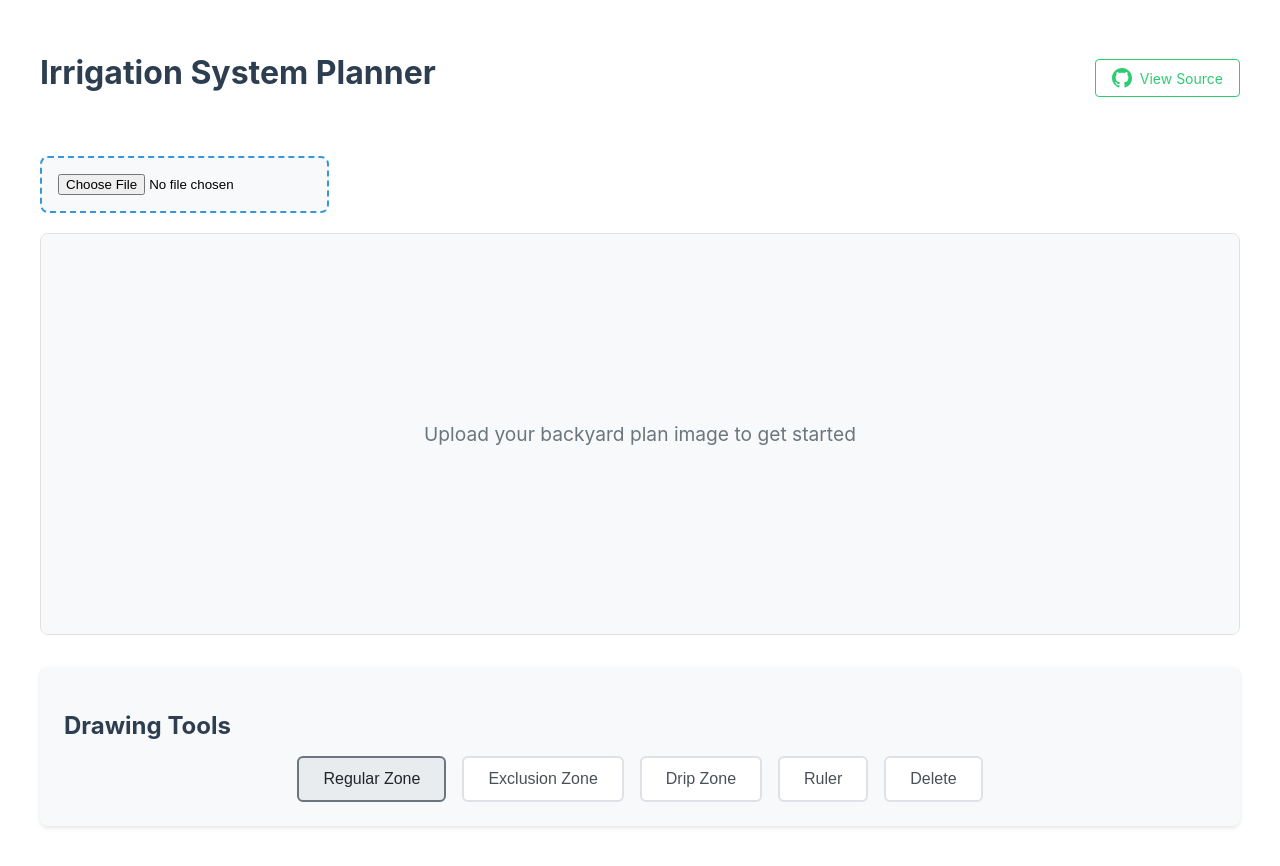
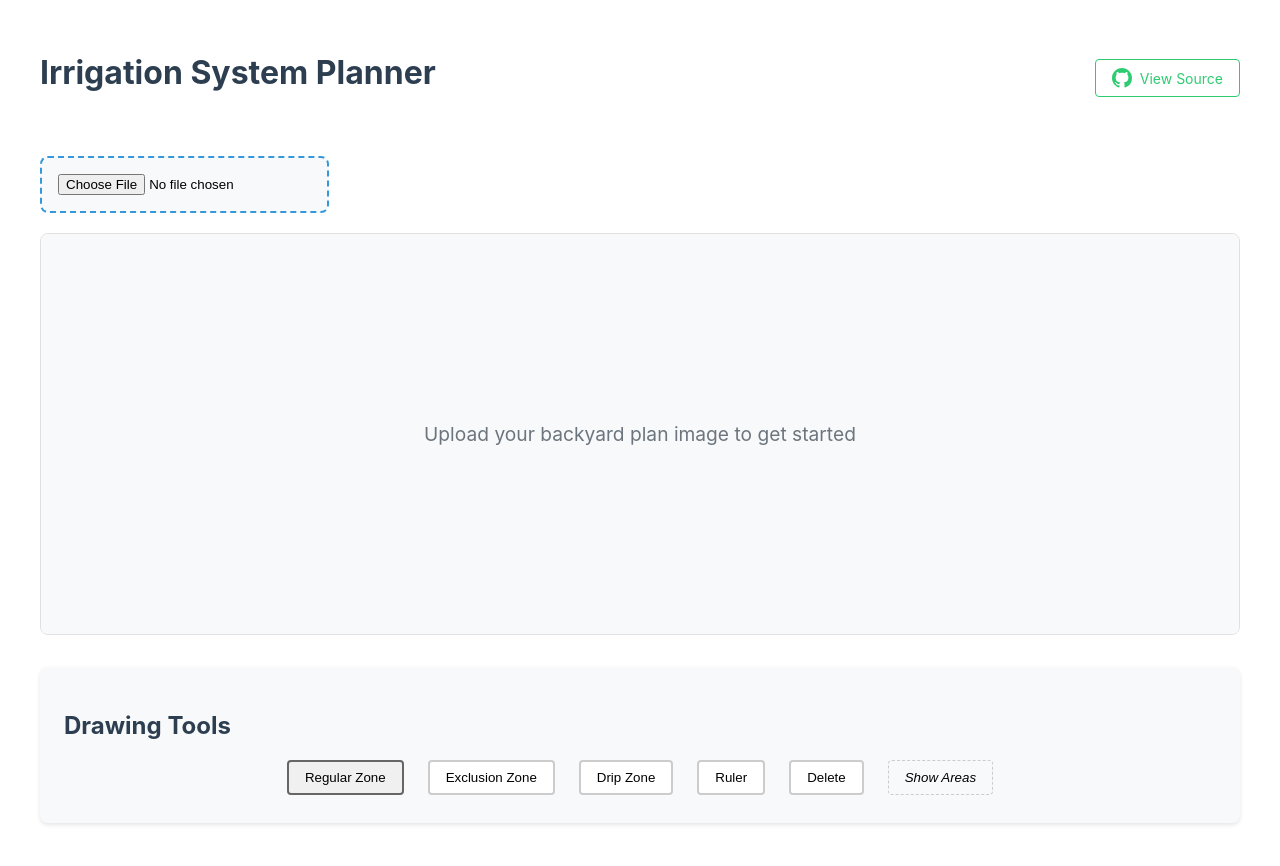
Before and after one commit to bestander/irrigation-penetration, a React (Create React App) app: page / in a window 1280 px wide. Shown: the top 866 px of the page. Built offline with nearby package versions, Linux system fonts and the light colour scheme.

Commit message:
toggle for area debugging

```diff
--- a/src/App.css
+++ b/src/App.css
@@ -191,26 +191,37 @@ h1 {
 }
 
 .tool-button {
-  padding: 0.75rem 1.5rem;
-  border: 2px solid #dee2e6;
-  border-radius: 6px;
-  background-color: white;
-  color: #495057;
-  font-size: 1rem;
+  padding: 8px 16px;
+  margin: 4px;
+  border: 2px solid #ccc;
+  border-radius: 4px;
+  background: white;
   cursor: pointer;
-  transition: all 0.2s ease;
+  transition: all 0.2s;
+}
+
+.tool-button.active {
+  background: #f0f0f0;
+  border-color: #666;
 }
 
 .tool-button:hover {
-  background-color: #f8f9fa;
-  border-color: #adb5bd;
+  background: #f5f5f5;
 }
 
-.tool-button.active {
-  background-color: #e9ecef;
-  border-color: #6c757d;
-  color: #212529;
-  font-weight: 500;
+.tool-button.toggle {
+  background: #f8f9fa;
+  border-style: dashed;
+  border-width: 1px;
+  font-style: italic;
+}
+
+.tool-button.toggle.active {
+  background: #e9ecef;
+  border-style: solid;
+  border-width: 2px;
+  font-style: normal;
+  font-weight: bold;
 }
 
 .tool-button[data-tool="regular"] {
--- a/src/App.tsx
+++ b/src/App.tsx
@@ -36,6 +36,7 @@ const SHAPE_COLORS = {
   drip: { fill: 'rgba(155, 89, 182, 0.2)', stroke: '#9b59b6' },
   ruler: { fill: 'transparent', stroke: '#f1c40f' },
   delete: { fill: 'transparent', stroke: '#e74c3c' },
+  hover: { fill: 'transparent', stroke: '#3498db' },
 } as const;
 
 function App() {
@@ -65,6 +66,7 @@ function App() {
   const [showRulerPrompt, setShowRulerPrompt] = useState(false);
   const [rulerLength, setRulerLength] = useState<string>('');
   const [rulerUnit, setRulerUnit] = useState<'ft' | 'm'>('ft');
+  const [showHover, setShowHover] = useState(false);
   const canvasRef = useRef<HTMLCanvasElement>(null);
 
   useEffect(() => {
@@ -292,6 +294,7 @@ function App() {
 
     shapes.forEach(shape => drawShape(ctx, shape));
 
+    if (showHover) {
       zoneRegions.forEach((region, index) => {
         const isHovered = index === hoveredRegionIndex;
         const baseOpacity = 0.1;
@@ -324,6 +327,7 @@ function App() {
           ctx.fillText(formattedArea, adjustedX + 5, adjustedY + 15);
         }
       });
+    }
 
     if (currentShape.length > 0) {
       const color = getShapeColor(selectedTool);
@@ -337,7 +341,7 @@ function App() {
     if (currentPath.length > 1) {
       drawPath(ctx, currentPath, getShapeColor(selectedTool));
     }
-  }, [dimensions, shapes, currentShape, currentPath, selectedTool, ruler, hoveredRegionIndex, hoverPosition, zoneRegions]);
+  }, [dimensions, shapes, currentShape, currentPath, selectedTool, ruler, hoveredRegionIndex, hoverPosition, zoneRegions, showHover]);
 
   const handleMouseDown = (e: React.MouseEvent<HTMLCanvasElement>) => {
     const canvas = canvasRef.current;
@@ -551,6 +555,12 @@ function App() {
           >
             Delete
           </button>
+          <button
+            className={`tool-button toggle ${showHover ? 'active' : ''}`}
+            onClick={() => setShowHover(!showHover)}
+          >
+            Show Areas
+          </button>
         </div>
       </div>
 
```
Lines whose indentation alone changed are shown as unchanged.
